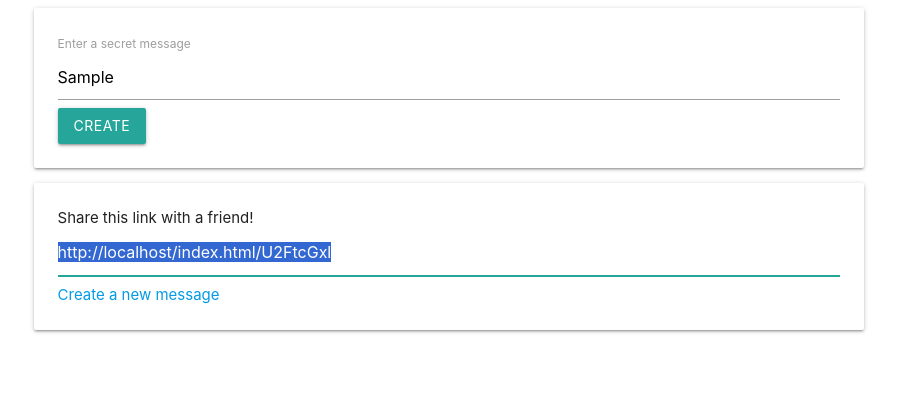
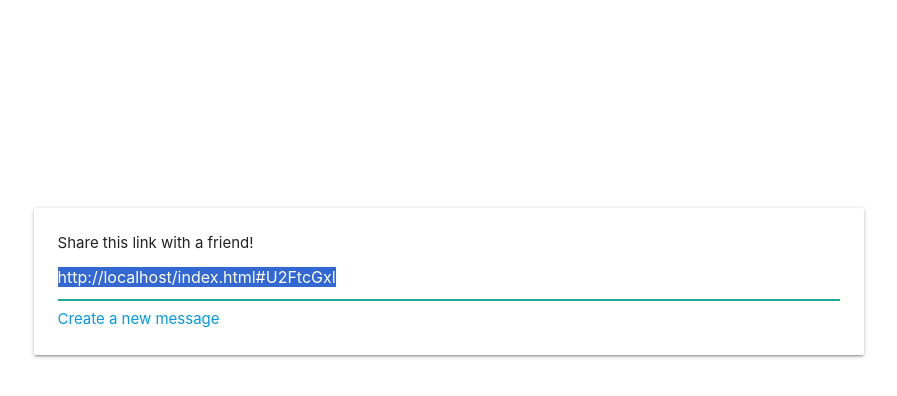
Before and after one commit to oybekabdulazizov/SecretMessage, a plain HTML site: page index.html in a window 1280 px wide. Both pictures are taken after typing "Sample" into the empty fields and a click on the button "CREATE". Shown: the whole page, without its empty margins (191-1088 px from the left). Drawn offline with nearby package versions, Linux system fonts and the light colour scheme.

Commit message:
toggle the message and link forms visibility

```diff
--- a/app.js
+++ b/app.js
@@ -1,9 +1,14 @@
 document.querySelector('form').addEventListener('submit', event => {
     event.preventDefault();
+
+    document.querySelector('#message-form').classList.add('hide');
+    document.querySelector('#link-form').classList.remove('hide');
+
     const messageInput = document.querySelector('#message-input');
+    const encryptedMessage = btoa(messageInput.value);
 
-    const encryptedMessage = btoa(messageInput.value);
     const linkInput = document.querySelector('#link-input');
-    linkInput.value = `${window.location}/${encryptedMessage}`;
+    linkInput.value = `${window.location}#${encryptedMessage}`;
     linkInput.select();
+    console.log(window.location);
 });
--- a/index.html
+++ b/index.html
@@ -7,6 +7,10 @@
     <link rel="stylesheet" href="https://cdnjs.cloudflare.com/ajax/libs/materialize/1.0.0/css/materialize.min.css">
     <title>Document</title>
     <style>
+        .row {
+            margin-top: 25vh;
+        }
+
         h2 {
             margin-top: 0;
         }
@@ -15,14 +19,14 @@
 <body>
     <div class="row">
         <div class="col s8 offset-s2">
-            <div class="card-panel">
+            <div id="message-form" class="card-panel">
                 <form>
                     <label>Enter a secret message</label>
                     <input id="message-input" />
                     <button class="btn">Create</button>
                 </form>
             </div>
-            <div class="card-panel">
+            <div id="link-form" class="card-panel hide">
                 Share this link with a friend!
                 <input id="link-input" />
                 <a href="./index.html">Create a new message</a>
```
